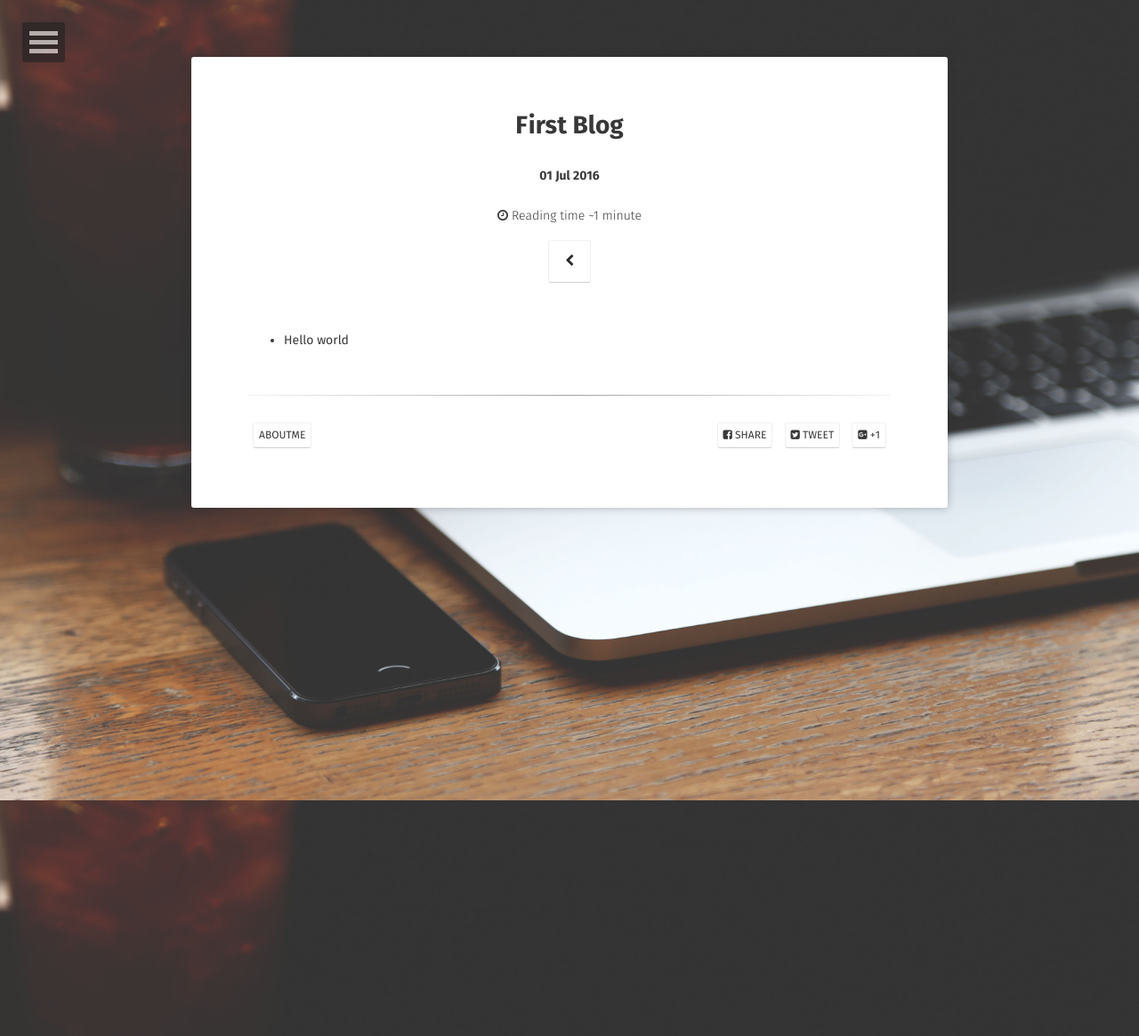
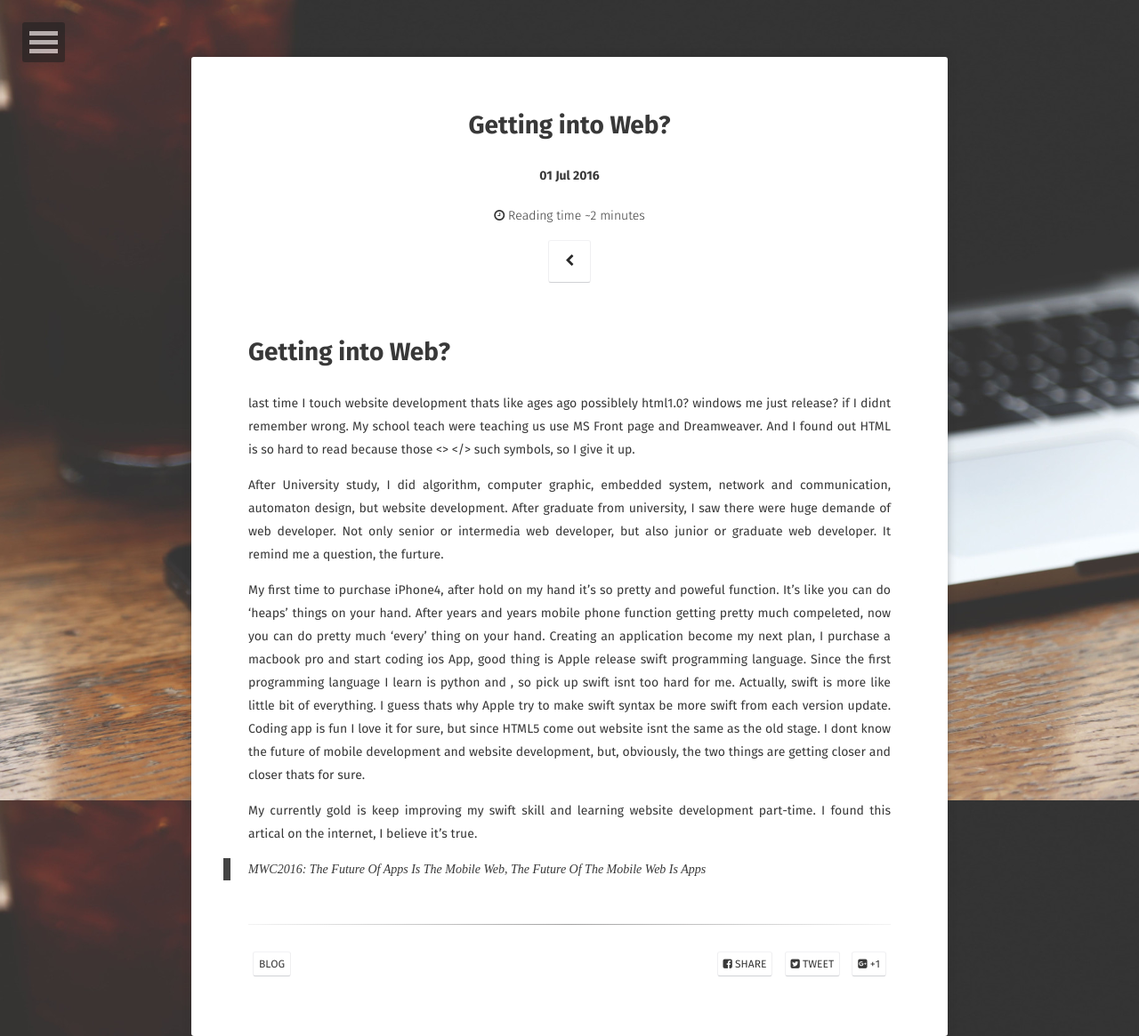
Before and after one commit to iceman201/blog, a Jekyll site: the page built from _posts/2016-07-07-First-Blog.md, in a window 1280 px wide. Shown: the whole page at 89% size. Built offline with Jekyll 4.4.1, drawn with Linux system fonts in a browser that asks for light colours; some web fonts are replaced.

Commit message:
update content

```diff
--- a/_config.yml
+++ b/_config.yml
@@ -8,7 +8,7 @@ logo:               'assets/img/logo-icon.jpg'
 background:         'assets/img/placeholder-big.jpg'
 tiled_bg:           false   # Set this true if you want to tile your background image, otherwise it will be covered
 locale:             en_US
-url:                https://blog.jiao.co.nz  #http://localhost:9000 #
+url:                http://localhost:4000 #https://blog.jiao.co.nz
 
 # Jekyll
 permalink:          /:title/
@@ -48,7 +48,7 @@ instagram:          leandro_lol
 #lastfm:            username
 #tumblr:            username
 #pinterest:         username
-#foursquare:        username
+#foursquare:         username
 #steam:             username
 #dribbble:          username
 #youtube:           username
--- a/_layouts/home.html
+++ b/_layouts/home.html
@@ -37,7 +37,10 @@ layout: compress
                          <b>Blog</b>
                          </a>
                          <a class="btn zoombtn" href="{{ site.url }}/projects">
-                         <b>Projects</b>
+                         <b>Project blog</b>
+                         </a>
+                         <a class="btn zoombtn" href="https://liguo.jiao.co.nz">
+                         <b>My Page</b>
                          </a>
                  </h3>
             </div>
--- a/_posts/2016-07-07-First-Blog.md
+++ b/_posts/2016-07-07-First-Blog.md
@@ -1,12 +1,24 @@
 ---
 layout: post
-title:  "First Blog"
+title:  "Getting into Web?"
 date:   2016-07-01
-excerpt: "Hello world"
+excerpt: "The Future Of Apps Is The Mobile Web, The Future Of The Mobile Web Is Apps"
 
 tag:
-- AboutMe
+- blog
 comments: false
 ---
 
-* Hello world
+# Getting into Web?
+
+last time I touch website development thats like ages ago possiblely html1.0? windows me just release? if I didnt remember wrong. My school teach were teaching us use MS Front page and Dreamweaver. And I found out HTML is so hard to read because those <> </> such symbols, so I give it up.
+
+After University study, I did algorithm, computer graphic, embedded system, network and communication, automaton design, but website development. After graduate from university, I saw there were huge demande of web developer. Not only senior or intermedia web developer, but also junior or graduate web developer. It remind me a question, the furture.
+
+My first time to purchase iPhone4, after hold on my hand it's so pretty and poweful function. It's like you can do 'heaps' things on your hand. After years and years mobile phone function getting pretty much compeleted, now you can do pretty much 'every' thing on your hand. Creating an application become my next plan, I purchase a macbook pro and start coding ios App, good thing is Apple release swift programming language. Since the first programming language I learn is python and , so pick up swift isnt too hard for me. Actually, swift is more like little bit of everything. I guess thats why Apple try to make swift syntax be more swift from each version update. Coding app is fun I love it for sure, but since HTML5 come out website isnt the same as the old stage.
+I dont know the future of mobile development and website development, but, obviously, the two things are getting closer and closer thats for sure.
+
+My currently gold is keep improving my swift skill and learning website development part-time.
+I found this artical on the internet, I believe it's true.
+
+>MWC2016: The Future Of Apps Is The Mobile Web, The Future Of The Mobile Web Is Apps
--- a/index.html
+++ b/index.html
@@ -1,5 +1,5 @@
 ---
 layout: home
-title: Home
+title: Blog
 comments: false
 ---
```
Also changed, not shown: _posts/2016-07-08-GWM-ProjectBlog.md (added, +61 -0 lines), about/index.md (+1 -1 lines), assets/blogImages/BMI.png (added), assets/blogImages/calendar.png (added), assets/blogImages/plan.png (added), assets/blogImages/profile.png (added), assets/blogImages/record.png (added), assets/blogImages/record2.png (added), assets/blogImages/setplan.png (added), assets/blogImages/timer.png (added), assets/blogImages/timer2.png (added), assets/blogImages/timer3.png (added).
